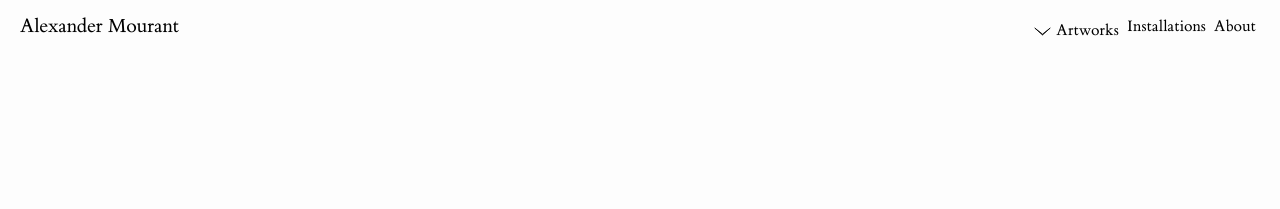
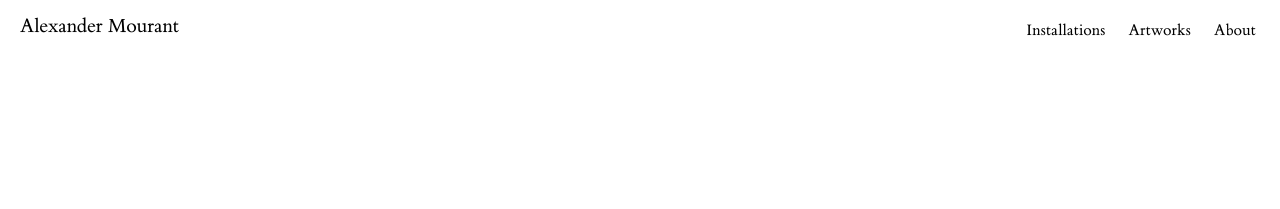
Before and after one commit to HarryFischer/alexandermourant, a Jekyll site: the page built from aurelian.markdown, in a window 1280 px wide. Shown: the top 209 px of the page. Built offline with Jekyll 4.4.1, drawn with Linux system fonts in a browser that asks for light colours; our own code applies the rules of GitHub Pages for plain Markdown files.

Commit message:
added page.html structure

```diff
--- a/_includes/navigation.html
+++ b/_includes/navigation.html
@@ -1,12 +1,19 @@
 <nav>
   <div class="nav-inner">
+    <ul>
+        <li>
+            <a href="{{site.baseurl}}/installations">Installations</a>
+        </li>
+    </ul>
+
+
     <ul>
       <li class="artworks-title">
         <a class="artworks-title__dropdown">
           <p>Artworks</p>
-          <svg width="22" height="11" viewBox="0 0 22 11" fill="none" xmlns="http://www.w3.org/2000/svg">
+          <!-- <svg width="22" height="11" viewBox="0 0 22 11" fill="none" xmlns="http://www.w3.org/2000/svg">
               <path d="M21 1L11 8.94118L1 1L11 10L21 1Z" fill="#9DA0A2" stroke="#9DA0A2"/>
-          </svg>
+          </svg> -->
         </a>
       </li>
 
@@ -35,21 +42,15 @@
         <li class="artwork-link">
             <a href="/alexandermourant/aurelian">Aurelian</a>
         </li>
-        <li class="artwork-link">
-          <a href="/alexandermourant/i-could-not-tell-glass-from-air">I could not tell glass from air</a>
-        </li>
       </div>
     </ul>
-    <ul>
-        <li>
-            <a href="{{site.baseurl}}/installations">Installations</a>
-        </li>
-    </ul>
+
     <ul>
         <li>
             <a href="{{site.baseurl}}/about">About</a>
         </li>
     </ul>
+
   </div>
 </nav>
 
--- a/_layouts/page.html
+++ b/_layouts/page.html
@@ -24,7 +24,12 @@
           <img class="{{ content.image-size }}" src="{{ site.baseurl }}{{ content.image }}" alt="">
         </div>
         <div class="caption-wrapper">
-          <p class="caption">{{content.caption-title}} <span>{{ content.caption-year }}</span></p>
+          <p class="caption">{{ content.caption-title }} <span>{{ content.caption-year }}</span></p>
+          <a href="{{ content.link-url }}">{{ content.caption-subtitle }}</a>
+          <p>{{ content.caption-size }}, {{ content.caption-medium }}</p>
+          <p></p>
+          <p>{{ content.caption-extras }}</p>
+          <p>{{ content.caption-edition }}</p>
         </div>
       </div>
     </a>
--- a/_sass/style.scss
+++ b/_sass/style.scss
@@ -11,7 +11,7 @@
 $spacing-unit:     30px !default;
 
 $text-color:       #111 !default;
-$background-color: #fdfdfd !default;
+$background-color: #ffffff !default;
 $brand-color:      #2a7ae2 !default;
 
 $grey-color:       #828282 !default;
--- a/assets/main.scss
+++ b/assets/main.scss
@@ -47,11 +47,13 @@
             flex-direction:column;
             @media (min-width:700px) {
                 flex-direction:row;
+                align-items: center;
             }
             ul {
                 margin: 0;
                 margin-bottom:8px;
                 position: relative;
+                margin-left: 15px;
                 li  {
                     list-style-type: none;
                     a {
```
